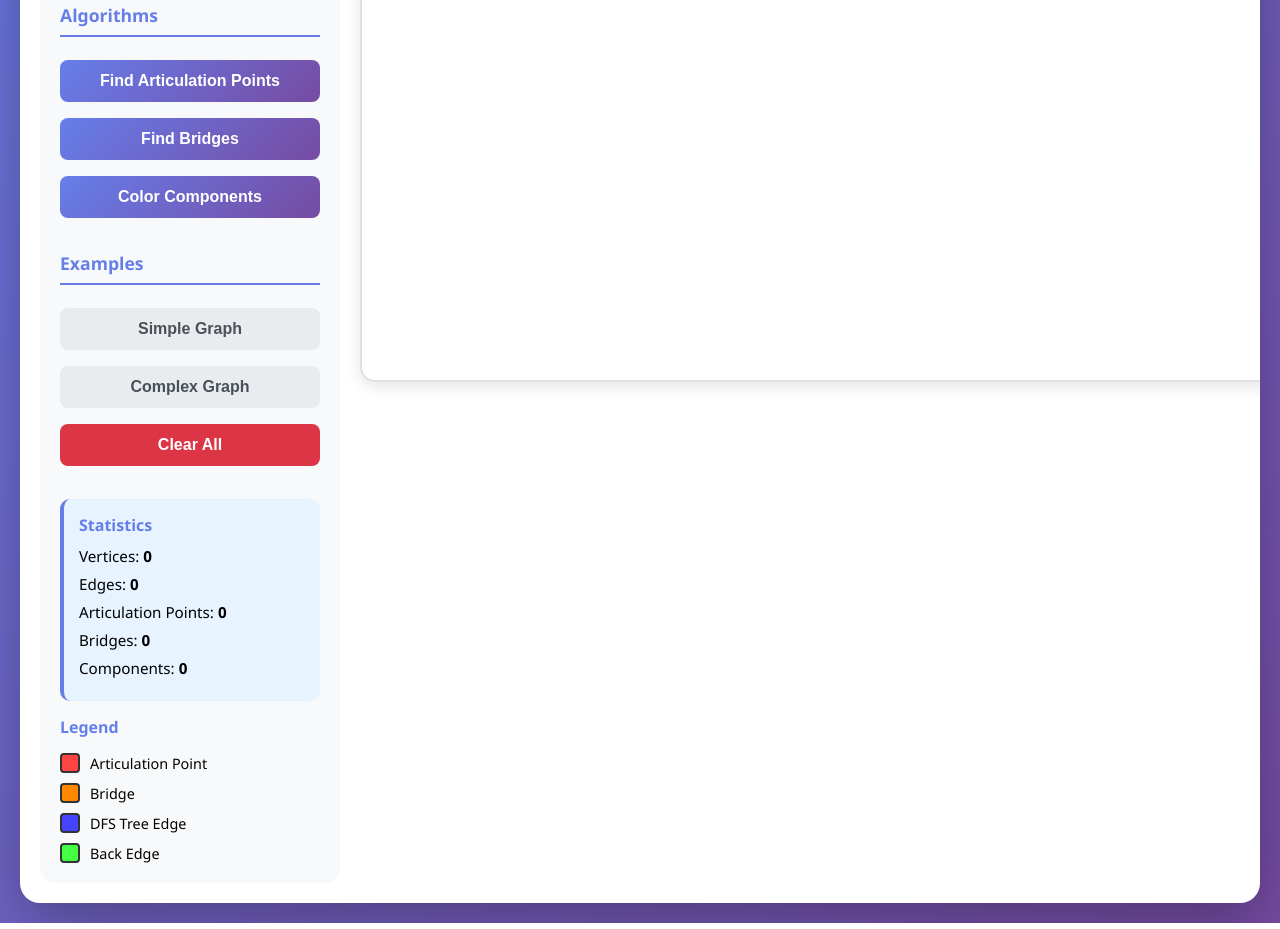
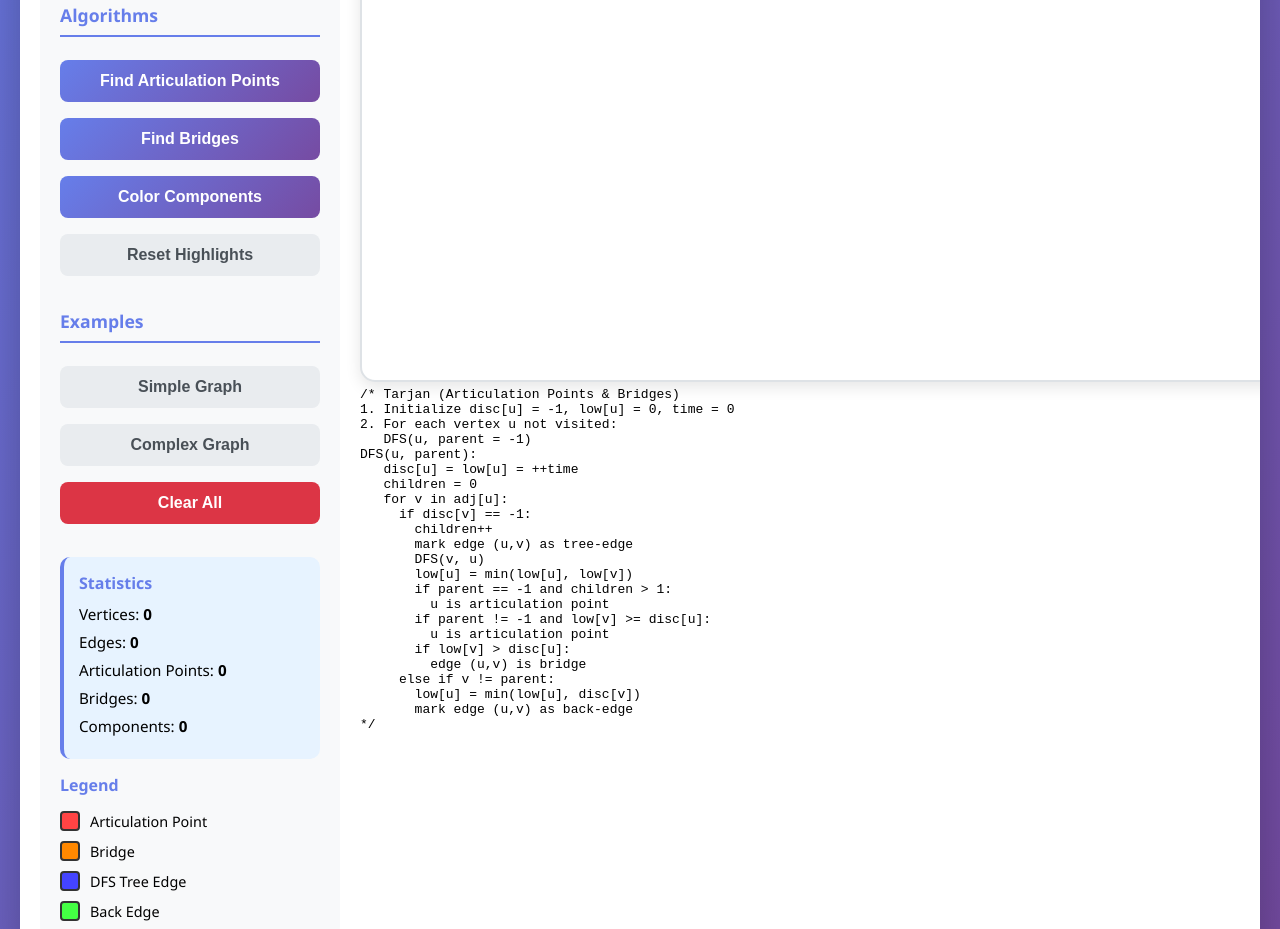
Before and after one commit to prajaswi87-collab/Biconnected-Graph-Visualizer, a plain HTML site: page index.html in a window 1280 px wide. Shown: the part 511-1440 px from the top of the page. Drawn offline with Linux system fonts and the light colour scheme.

Commit message:
Update index.html

```diff
--- a/index.html
+++ b/index.html
@@ -1,10 +1,10 @@
 <!DOCTYPE html>
 <html lang="en">
 <head>
-    <meta charset="UTF-8">
-    <meta name="viewport" content="width=device-width, initial-scale=1.0">
+    <meta charset="UTF-8" />
+    <meta name="viewport" content="width=device-width, initial-scale=1.0"/>
     <title>Articulation Points & Bridges Visualizer</title>
-    <link rel="stylesheet" href="styles.css">
+    <link rel="stylesheet" href="styles.css" />
 </head>
 <body>
     <div class="container">
@@ -29,6 +29,7 @@
                     <button class="primary-btn" onclick="findArticulationPoints()">Find Articulation Points</button>
                     <button class="primary-btn" onclick="findBridges()">Find Bridges</button>
                     <button class="primary-btn" onclick="colorComponents()">Color Components</button>
+                    <button class="secondary-btn" onclick="resetHighlights()">Reset Highlights</button>
                 </div>
 
                 <div class="control-section">
@@ -68,8 +69,36 @@
                 </div>
             </div>
 
-            <div>
+            <div class="main-area">
                 <canvas id="canvas" width="1000" height="700"></canvas>
+
+                <!-- Pseudocode panel (top-right of canvas) -->
+                <aside class="pseudocode" id="pseudocode">
+<pre><code>/* Tarjan (Articulation Points & Bridges)
+1. Initialize disc[u] = -1, low[u] = 0, time = 0
+2. For each vertex u not visited:
+   DFS(u, parent = -1)
+DFS(u, parent):
+   disc[u] = low[u] = ++time
+   children = 0
+   for v in adj[u]:
+     if disc[v] == -1:
+       children++
+       mark edge (u,v) as tree-edge
+       DFS(v, u)
+       low[u] = min(low[u], low[v])
+       if parent == -1 and children > 1:
+         u is articulation point
+       if parent != -1 and low[v] >= disc[u]:
+         u is articulation point
+       if low[v] > disc[u]:
+         edge (u,v) is bridge
+     else if v != parent:
+       low[u] = min(low[u], disc[v])
+       mark edge (u,v) as back-edge
+*/
+</code></pre>
+                </aside>
             </div>
         </div>
     </div>
```
